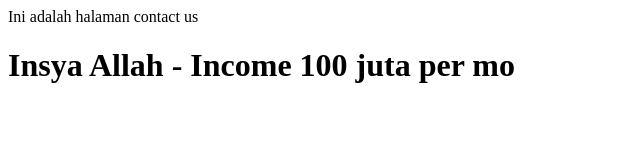
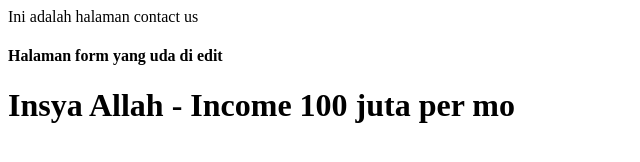
Before and after one commit to ardaco82/companyProfile, a plain HTML site: page contact-us.html in a window 1280 px wide. Shown: the whole page, without its empty margins (0-640 px from the left). Drawn offline with Linux system fonts and the light colour scheme.

Commit message:
halaman form yang uda di edit oleh programmer lain

```diff
--- a/contact-us.html
+++ b/contact-us.html
@@ -7,6 +7,9 @@
   </head>
   <body>
     <header>Ini adalah halaman contact us</header>
+    <form>
+      <h4>Halaman form yang uda di edit</h4>
+    </form>
     <h1>Insya Allah - Income 100 juta per mo</h1>
   </body>
 </html>
```
